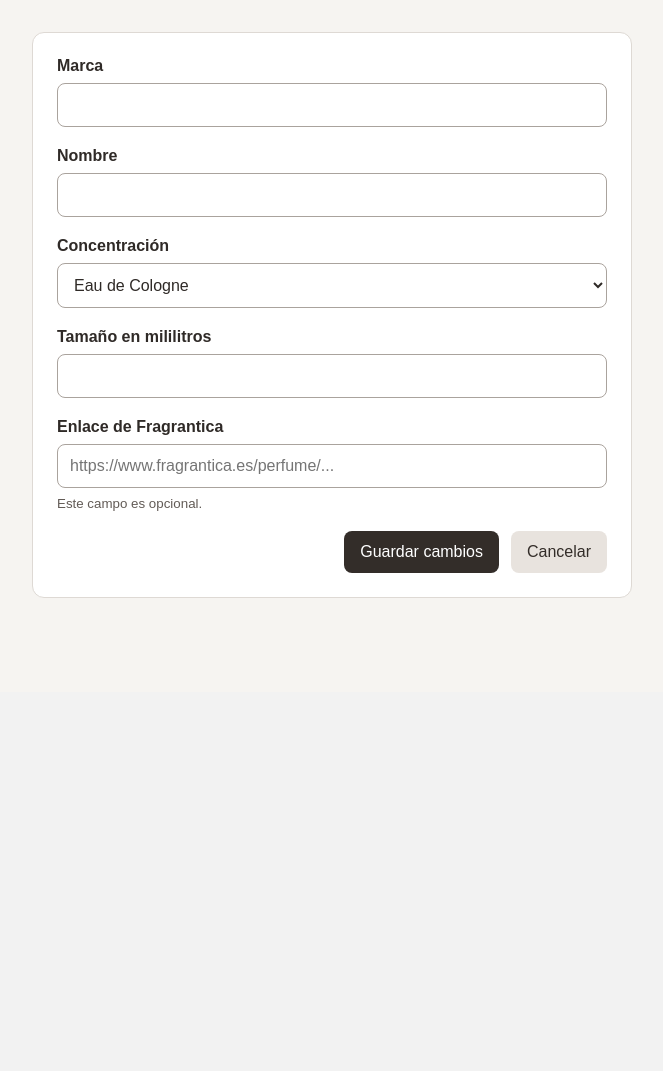
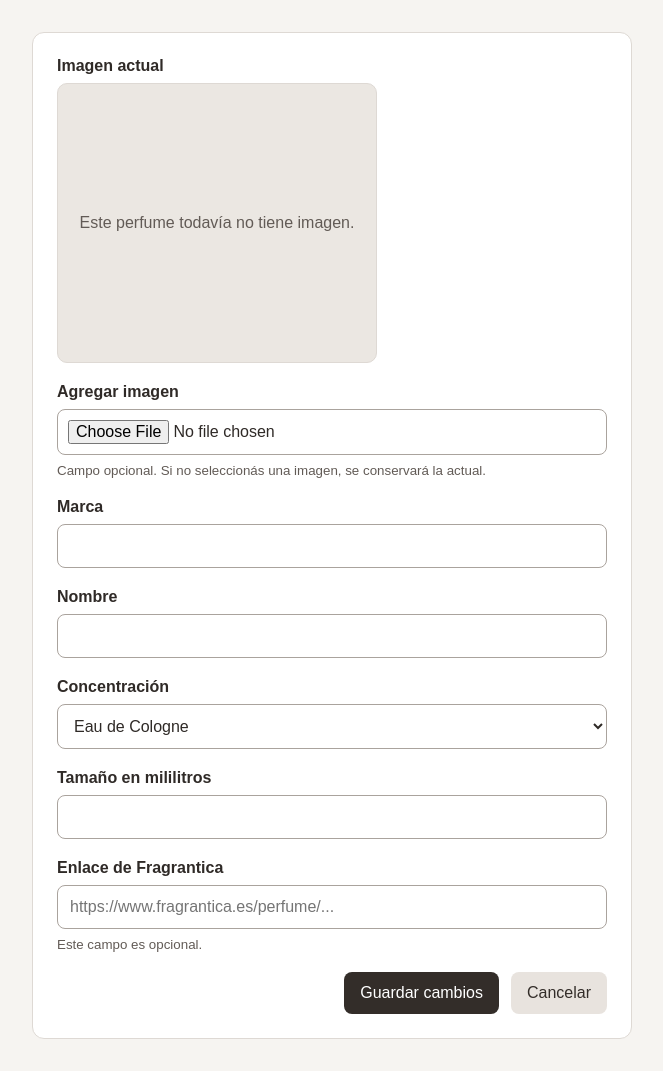
Before and after one commit to nahuelsalda763/Esteloteca, a FastAPI app: template templates/editar.html in a window 1280 px wide. Shown: the part 108-1179 px from the top of the page, without its empty margins (308-971 px from the left). Before the commit the page ends 706 px from the top, so only its background shows below. Run offline with FastAPI, Linux system fonts and the light colour scheme; the template is opened without the code that fills it, so the values that code supplies are empty.

Commit message:
Posibilidad de agregar/editar/eliminar imagen luego de haber sido creado el perfume

```diff
--- a/main.py
+++ b/main.py
@@ -147,6 +147,14 @@ def guardar_imagen(
 
     return nombre_archivo
 
+def eliminar_imagen_local(nombre_imagen: str | None,):
+    if not nombre_imagen:
+        return
+
+    ruta_imagen = UPLOAD_DIR / nombre_imagen
+    ruta_imagen.unlink(missing_ok = True)
+
+
 
 @app.get(
         "/",
@@ -287,33 +295,94 @@ def editar_perfume(
     concentracion: str = Form(...),
     tamano_ml: int = Form(...),
     fragrantica_url: str | None = Form(None),
+    imagen: UploadFile | None = File(None),
+    eliminar_imagen: bool = Form(False),
 ):
+    """
+    Actualiza los datos de un perfume.
+
+    También permite conservar, reemplazar
+    o eliminar su imagen.
+    """
+
     perfume = database.obtener_perfume_por_id(
         perfume_id
     )
 
     if perfume is None:
         raise HTTPException(
-            status_code = 404,
-            detail = "Perfume no encontrado",
+            status_code=404,
+            detail="Perfume no encontrado",
+        )
+
+    # Evitamos una acción contradictoria:
+    # seleccionar una imagen nueva y pedir
+    # eliminar la imagen al mismo tiempo.
+    if (
+        eliminar_imagen
+        and imagen is not None
+        and imagen.filename
+    ):
+        raise HTTPException(
+            status_code=400,
+            detail=(
+                "No podés seleccionar una imagen nueva "
+                "y eliminar la imagen al mismo tiempo."
+            ),
         )
 
     enlace_normalizado = normalizar_url(
         fragrantica_url
     )
 
+    imagen_actual = perfume["imagen"]
+
+    # Por defecto conservamos la imagen anterior.
+    imagen_final = imagen_actual
+
+    # Caso 1:
+    # El usuario quiere eliminar la imagen.
+    if eliminar_imagen:
+        imagen_final = None
+
+    # Caso 2:
+    # El usuario seleccionó una imagen nueva.
+    elif imagen is not None and imagen.filename:
+        imagen_final = guardar_imagen(
+            imagen
+        )
+
+    # Actualizamos primero SQLite.
     database.actualizar_perfume(
-        perfume_id = perfume_id,
-        marca = marca.strip(),
-        nombre = nombre.strip(),
-        concentracion = concentracion,
-        tamano_ml = tamano_ml,
-        fragrantica_url = enlace_normalizado,
+        perfume_id=perfume_id,
+        marca=marca.strip(),
+        nombre=nombre.strip(),
+        concentracion=concentracion,
+        tamano_ml=tamano_ml,
+        fragrantica_url=enlace_normalizado,
+        imagen=imagen_final,
     )
 
+    # Si quitamos la imagen anterior,
+    # eliminamos también su archivo.
+    if eliminar_imagen:
+        eliminar_imagen_local(
+            imagen_actual
+        )
+
+    # Si reemplazamos una imagen,
+    # eliminamos la anterior.
+    elif (
+        imagen_final != imagen_actual
+        and imagen_actual
+    ):
+        eliminar_imagen_local(
+            imagen_actual
+        )
+
     return RedirectResponse(
-        url = "/",
-        status_code = 303,
+        url=f"/perfume/{perfume_id}",
+        status_code=303,
     )
 
 @app.get(
@@ -363,12 +432,7 @@ def procesar_eliminacion( perfume_id : int,):
 
     nombre_imagen = perfume["imagen"]
 
-    if nombre_imagen:
-        ruta_imagen = UPLOAD_DIR / nombre_imagen
-
-        ruta_imagen.unlink(
-            missing_ok = True
-        )
+    eliminar_imagen_local(perfume["imagen"])
 
     return RedirectResponse(
         url = "/",
--- a/static/css/styles.css
+++ b/static/css/styles.css
@@ -580,3 +580,48 @@ body {
 .boton-detalle:hover{
     background-color: #3a323d;
 }
+
+/* Imagen en formulario de edicion */
+.imagen-actual-edicion{
+    display: flex;
+    width: 100%;
+    max-width: 320px;
+    height: 280px;
+    align-items: center;
+    justify-content: center;
+    overflow: hidden;
+    background-color: #ebe7e2;
+    color: #625b56;
+    border: 1px solid #ded9d4;
+    border-radius: 10px;
+}
+
+.imagen-actual-edicion img{
+    width: 100%;
+    height: 100%;
+    padding: 12px;
+    background-color: #ffffff;
+    object-fit: contain;
+}
+
+/*checkbox de eliminacion de imagen */
+
+.campo-checkbox{
+    padding: 14px;
+    background-color: #fff3f3;
+    border: 1px solid #d8a4a4;
+    border-radius: 8px;
+}
+
+.campo-checkbox label{
+    display: flex;
+    gap: 10px;
+    align-items: center;
+    color: #6f1717;
+    cursor: pointer;
+}
+
+.campo-checkbox input{
+    width: auto;
+    margin: 0;
+}
--- a/templates/editar.html
+++ b/templates/editar.html
@@ -1,5 +1,6 @@
 <!DOCTYPE html>
 <html lang="es">
+
 <head>
     <meta charset="UTF-8">
 
@@ -16,25 +17,121 @@
     >
 </head>
 
+
 <body>
+
     <header class="encabezado">
         <div class="contenedor">
+
             <h1>Editar perfume</h1>
 
             <p>
                 Modificá los datos del perfume.
             </p>
+
         </div>
     </header>
 
+
     <main class="contenedor">
+
         <section class="formulario-contenedor">
+
             <form
                 class="formulario"
                 action="/editar/{{ perfume.id }}"
                 method="post"
+                enctype="multipart/form-data"
             >
+
+                <!-- IMAGEN ACTUAL -->
                 <div class="campo">
+
+                    <label>
+                        Imagen actual
+                    </label>
+
+                    <div class="imagen-actual-edicion">
+
+                        {% if perfume.imagen %}
+
+                            <img
+                                src="/uploads/perfumes/{{ perfume.imagen }}"
+                                alt="Frasco de {{ perfume.marca }} {{ perfume.nombre }}"
+                            >
+
+                        {% else %}
+
+                            <span>
+                                Este perfume todavía no tiene imagen.
+                            </span>
+
+                        {% endif %}
+
+                    </div>
+
+                </div>
+
+
+                <!-- AGREGAR O CAMBIAR IMAGEN -->
+                <div class="campo">
+
+                    <label for="imagen">
+
+                        {% if perfume.imagen %}
+                            Cambiar imagen
+                        {% else %}
+                            Agregar imagen
+                        {% endif %}
+
+                    </label>
+
+                    <input
+                        type="file"
+                        id="imagen"
+                        name="imagen"
+                        accept=".jpg,.jpeg,.png,.webp,image/jpeg,image/png,image/webp"
+                    >
+
+                    <small>
+                        Campo opcional. Si no seleccionás una imagen,
+                        se conservará la actual.
+                    </small>
+
+                </div>
+
+
+                <!-- ELIMINAR IMAGEN -->
+                {% if perfume.imagen %}
+
+                    <div class="campo campo-checkbox">
+
+                        <label for="eliminar_imagen">
+
+                            <input
+                                type="checkbox"
+                                id="eliminar_imagen"
+                                name="eliminar_imagen"
+                                value="true"
+                            >
+
+                            Eliminar imagen actual
+
+                        </label>
+
+                        <small>
+                            Al guardar los cambios, la imagen actual
+                            será eliminada del perfume.
+                        </small>
+
+                    </div>
+
+                {% endif %}
+
+
+                <!-- MARCA -->
+                <div class="campo">
+
                     <label for="marca">
                         Marca
                     </label>
@@ -46,9 +143,13 @@
                         value="{{ perfume.marca }}"
                         required
                     >
+
                 </div>
 
+
+                <!-- NOMBRE -->
                 <div class="campo">
+
                     <label for="nombre">
                         Nombre
                     </label>
@@ -60,9 +161,13 @@
                         value="{{ perfume.nombre }}"
                         required
                     >
+
                 </div>
 
+
+                <!-- CONCENTRACIÓN -->
                 <div class="campo">
+
                     <label for="concentracion">
                         Concentración
                     </label>
@@ -72,6 +177,7 @@
                         name="concentracion"
                         required
                     >
+
                         <option
                             value="Eau de Cologne"
                             {% if perfume.concentracion == "Eau de Cologne" %}
@@ -80,6 +186,7 @@
                         >
                             Eau de Cologne
                         </option>
+
 
                         <option
                             value="Eau de Toilette"
@@ -90,6 +197,7 @@
                             Eau de Toilette
                         </option>
 
+
                         <option
                             value="Eau de Parfum"
                             {% if perfume.concentracion == "Eau de Parfum" %}
@@ -98,6 +206,7 @@
                         >
                             Eau de Parfum
                         </option>
+
 
                         <option
                             value="Parfum"
@@ -108,6 +217,7 @@
                             Parfum
                         </option>
 
+
                         <option
                             value="Extrait de Parfum"
                             {% if perfume.concentracion == "Extrait de Parfum" %}
@@ -117,6 +227,7 @@
                             Extrait de Parfum
                         </option>
 
+
                         <option
                             value="Otra"
                             {% if perfume.concentracion == "Otra" %}
@@ -125,10 +236,15 @@
                         >
                             Otra
                         </option>
+
                     </select>
+
                 </div>
 
+
+                <!-- TAMAÑO -->
                 <div class="campo">
+
                     <label for="tamano_ml">
                         Tamaño en mililitros
                     </label>
@@ -141,9 +257,13 @@
                         value="{{ perfume.tamano_ml }}"
                         required
                     >
+
                 </div>
 
+
+                <!-- FRAGRANTICA -->
                 <div class="campo">
+
                     <label for="fragrantica_url">
                         Enlace de Fragrantica
                     </label>
@@ -159,9 +279,13 @@
                     <small>
                         Este campo es opcional.
                     </small>
+
                 </div>
 
+
+                <!-- BOTONES -->
                 <div class="acciones-formulario">
+
                     <button
                         class="boton boton-primario"
                         type="submit"
@@ -171,13 +295,19 @@
 
                     <a
                         class="boton boton-secundario"
-                        href="/"
+                        href="/perfume/{{ perfume.id }}"
                     >
                         Cancelar
                     </a>
+
                 </div>
+
             </form>
+
         </section>
+
     </main>
+
 </body>
+
 </html>
```
Also changed, not shown: database.py (+43 -1 lines).
